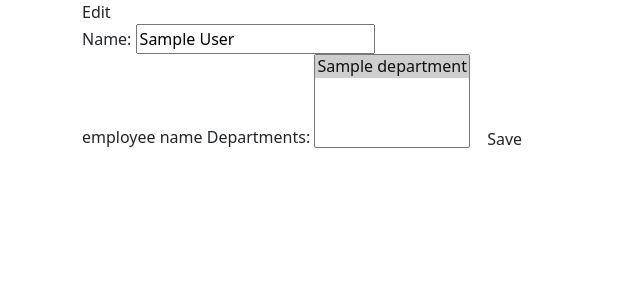
After one commit to imagno/people-management, a Django app: page /employees/edit/1 in a window 1280 px wide. The commit adds this page. Shown: the top 300 px of the page, without its empty margins (0-640 px from the left). Run offline with Django 4.2, Linux system fonts and the light colour scheme; tables that the repository leaves empty hold one stand-in row (values such as "Sample post"); some libraries are stand-ins or nearby versions.

Commit message:
implemented update employee

```diff
--- a/apps/employees/models.py
+++ b/apps/employees/models.py
@@ -1,5 +1,6 @@
 from django.db import models
 from django.contrib.auth.models import User
+from django.urls import reverse
 
 from apps.departments.models import Department
 from apps.companies.models import Company
@@ -11,5 +12,8 @@
     departments = models.ManyToManyField(Department)
     company = models.ForeignKey(Company, on_delete=models.PROTECT, null=True, blank=True)
 
+    def get_absolute_url(self):
+        return reverse('list_employees')
+
     def __str__(self):
         return self.name
--- /dev/null
+++ b/apps/employees/templates/employees/employee_form.html
@@ -0,0 +1,11 @@
+{% extends 'base.html' %}
+
+{% block main %}
+    Edit
+    <form method="post">
+        {% csrf_token %}
+        {{ form }}
+
+        <button type="submit" class="btn btn-main">Save</button>
+    </form>
+{% endblock %}
--- a/apps/employees/templates/employees/employee_list.html
+++ b/apps/employees/templates/employees/employee_list.html
@@ -4,6 +4,6 @@
     List
 
     {% for employee in object_list %}
-        {{ employee }}
+        <a href="{% url 'update_employee' employee.id %}">{{ employee }}</a>
     {% endfor %}
 {% endblock %}
--- a/apps/employees/urls.py
+++ b/apps/employees/urls.py
@@ -1,7 +1,8 @@
 from django.urls import path
 
-from .views import ListEmployees
+from .views import ListEmployees, EditEmployee
 
 urlpatterns = [
     path('', ListEmployees.as_view(), name='list_employees'),
+    path('edit/<int:pk>', EditEmployee.as_view(), name='update_employee'),
 ]
--- a/apps/employees/views.py
+++ b/apps/employees/views.py
@@ -1,4 +1,4 @@
-from django.views.generic import ListView
+from django.views.generic import ListView, UpdateView
 
 from .models import Employee
 
@@ -12,3 +12,8 @@
         queryset = Employee.objects.filter(company=logged_company)
 
         return queryset
+
+
+class EditEmployee(UpdateView):
+    model = Employee
+    fields = ['name', 'departments']
```
